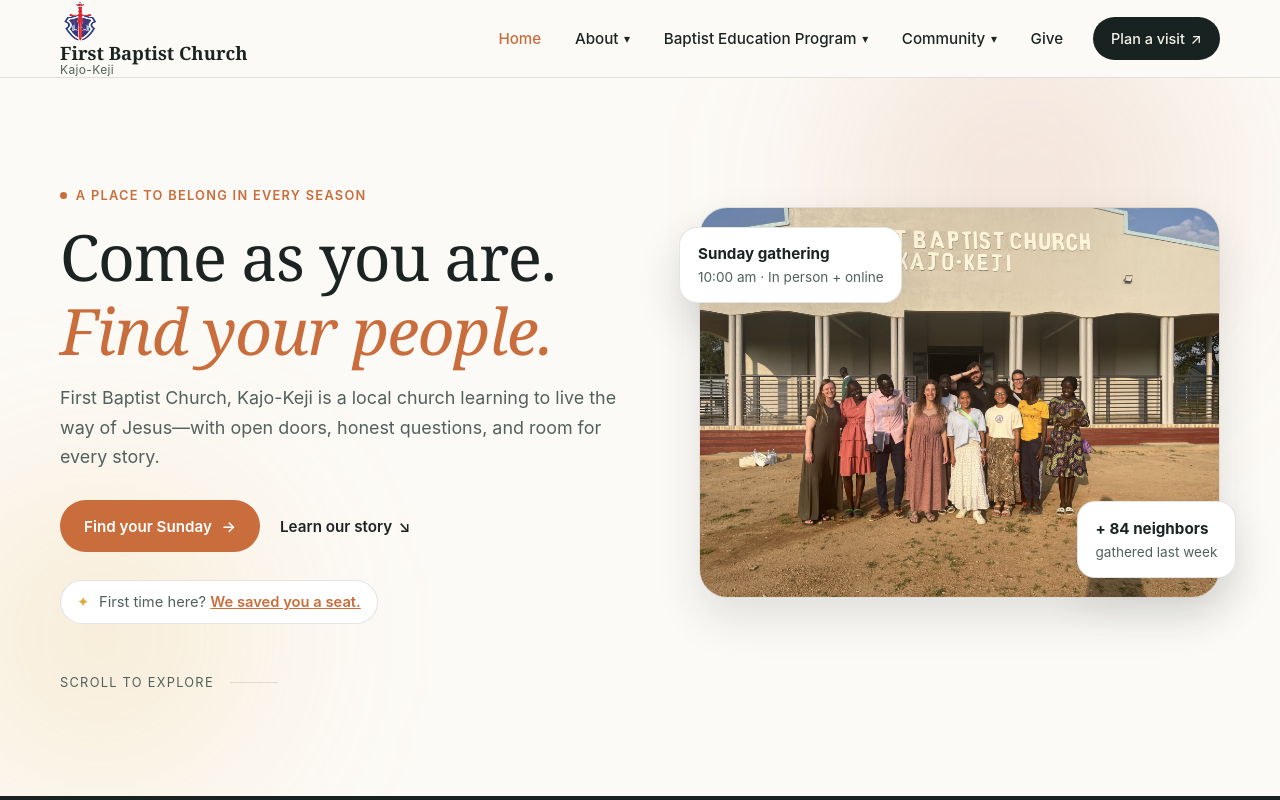
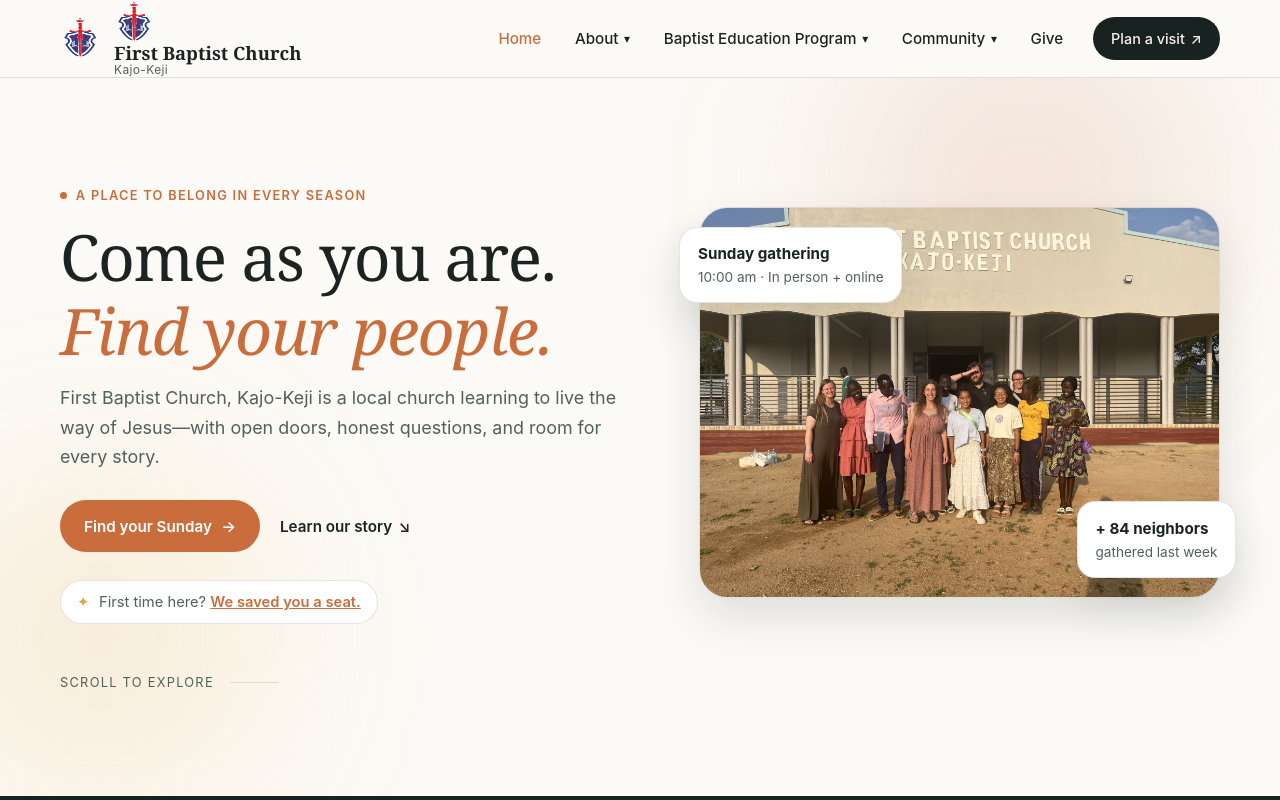
Before and after one commit to gale-123/www.fbc.org, a plain HTML site: page index.html in a window 1280 px wide. Shown: the top 800 px of the page. Drawn offline with Linux system fonts and the light colour scheme.

Commit message:
Add logo image to header
Added logo image to the site header.

```diff
--- a/index.html
+++ b/index.html
@@ -16,6 +16,7 @@
     <div class="container header-inner">
       <a class="brand" href="index.html" aria-label="First Baptist Church, Kajo-Keji home">
 
+        <img src="image/fbc-logo.png" width="42" height="42">
         <span class="brand-copy"> <img src="image/fbc-logo.png" width="42" height="42"><strong>First Baptist Church</strong><small>Kajo-Keji</small></span>
       </a>
       <button class="menu-toggle" type="button" aria-expanded="false" aria-controls="site-nav">
```
